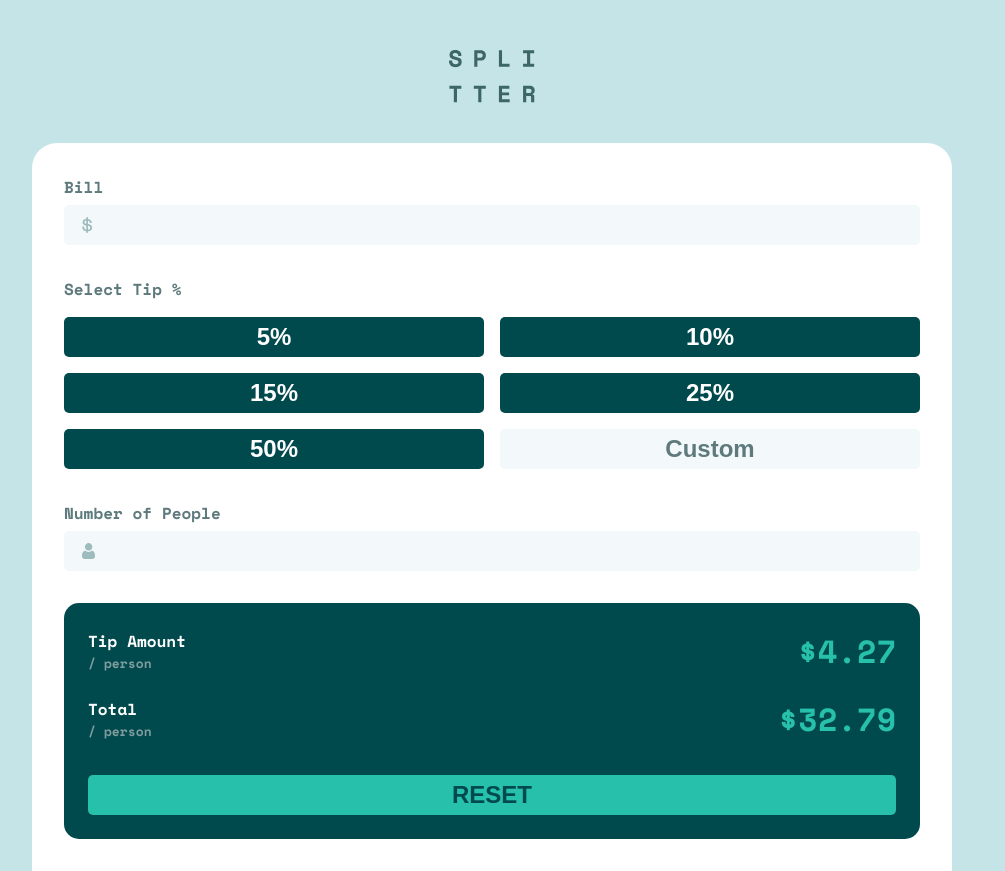
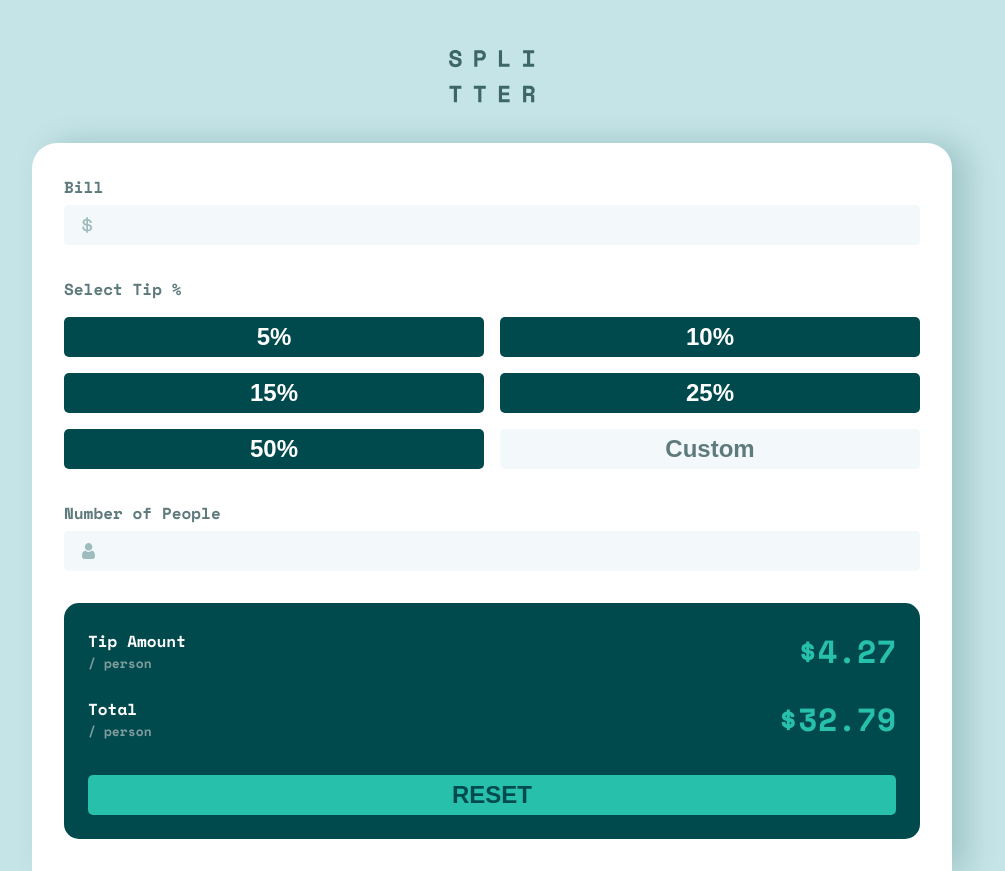
Before and after one commit to hamilton-i7/tip-calculator-react, a React (Create React App) app: page / in a window 1280 px wide. Shown: the whole page, without its empty margins (148-1153 px from the left). Built offline with nearby package versions, Linux system fonts and the light colour scheme.

Commit message:
added shadow for card component

```diff
--- a/src/components/general/Card.module.scss
+++ b/src/components/general/Card.module.scss
@@ -1,11 +1,13 @@
 @import '../../scss/variables';
 
 $border-radius: 2.5rem;
+$shadow-color: rgba($neutral-color-1, 0.2);
 
 .card {
   background-color: $neutral-color-6;
   border-top-left-radius: $border-radius;
   border-top-right-radius: $border-radius;
+  box-shadow: 1.5rem 0 3rem $shadow-color;
   padding: 3.2rem;
   max-width: 92rem;
   width: 100%;
```
